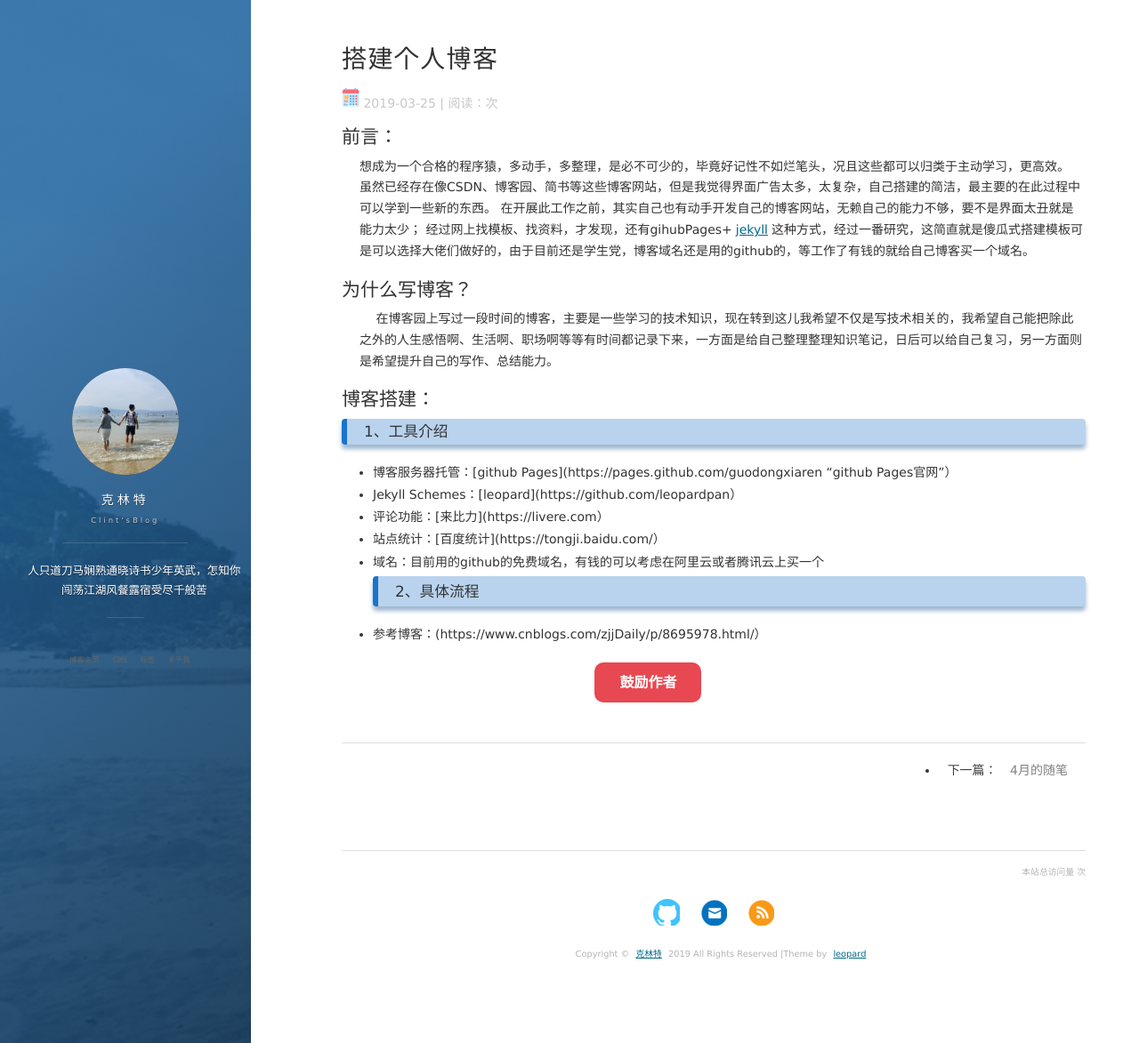
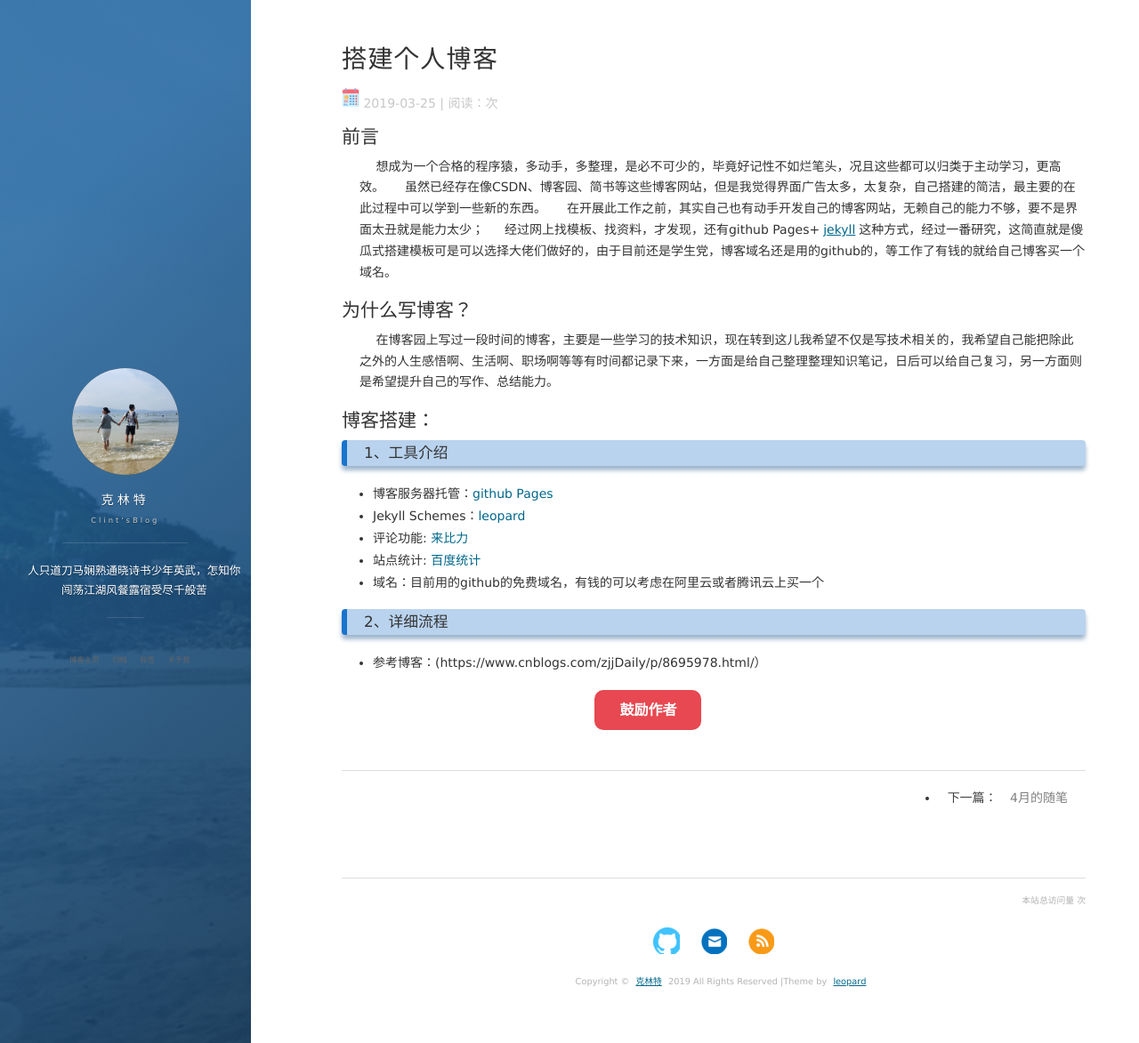
Before and after one commit to Clint-cc/Clint-cc.github.io, a Jekyll site: the page built from _posts/2019-03-25-jekyll and githubPages create blog.md, in a window 1280 px wide and 1173 px high. Shown: the whole window at 89% size. Built offline with Jekyll 4.4.1, drawn with Linux system fonts in a browser that asks for light colours; nearby versions of some CDN libraries; comment, search, counter and statistics services are not loaded.

Commit message:
第一篇文章

```diff
--- a/_posts/2019-03-25-jekyll and githubPages create blog.md
+++ b/_posts/2019-03-25-jekyll and githubPages create blog.md
@@ -5,19 +5,21 @@ date: 2019-03-25
 description: "基于github Pages+Jekyll搭建自己的博客"
 tag: 博客由来
 ---
-## 前言：
-  想成为一个合格的程序猿，多动手，多整理，是必不可少的，毕竟好记性不如烂笔头，况且这些都可以归类于主动学习，更高效。
-  虽然已经存在像CSDN、博客园、简书等这些博客网站，但是我觉得界面广告太多，太复杂，自己搭建的简洁，最主要的在此过程中可以学到一些新的东西。
-  在开展此工作之前，其实自己也有动手开发自己的博客网站，无赖自己的能力不够，要不是界面太丑就是能力太少；
-  经过网上找模板、找资料，才发现，还有gihubPages+[jekyll](https://jekyllrb.com/guodongxiaren "官网")这种方式，经过一番研究，这简直就是傻瓜式搭建模板可是可以选择大佬们做好的，由于目前还是学生党，博客域名还是用的github的，等工作了有钱的就给自己博客买一个域名。
+
+## 前言
+　  想成为一个合格的程序猿，多动手，多整理，是必不可少的，毕竟好记性不如烂笔头，况且这些都可以归类于主动学习，更高效。
+　  虽然已经存在像CSDN、博客园、简书等这些博客网站，但是我觉得界面广告太多，太复杂，自己搭建的简洁，最主要的在此过程中可以学到一些新的东西。
+　  在开展此工作之前，其实自己也有动手开发自己的博客网站，无赖自己的能力不够，要不是界面太丑就是能力太少；
+　  经过网上找模板、找资料，才发现，还有github Pages+[jekyll](https://jekyllrb.com/guodongxiaren "jekyll官网")这种方式，经过一番研究，这简直就是傻瓜式搭建模板可是可以选择大佬们做好的，由于目前还是学生党，博客域名还是用的github的，等工作了有钱的就给自己博客买一个域名。
 ## 为什么写博客？
 　  在博客园上写过一段时间的博客，主要是一些学习的技术知识，现在转到这儿我希望不仅是写技术相关的，我希望自己能把除此之外的人生感悟啊、生活啊、职场啊等等有时间都记录下来，一方面是给自己整理整理知识笔记，日后可以给自己复习，另一方面则是希望提升自己的写作、总结能力。
 ## 博客搭建：
 ### 1、工具介绍
-- 博客服务器托管：[github Pages](https://pages.github.com/guodongxiaren "github Pages官网"）
-- Jekyll Schemes：[leopard](https://github.com/leopardpan）
-- 评论功能：[来比力](https://livere.com）
-- 站点统计：[百度统计](https://tongji.baidu.com/）
+- 博客服务器托管：[github Pages](https://pages.github.com/guodongxiaren "github Pages官网")
+- Jekyll Schemes：[leopard](https://github.com/leopardpan)
+- 评论功能: [来比力](https://livere.com/guodongxiaren "github Pages官网")
+- 站点统计: [百度统计](https://tongji.baidu.com/guodongxiaren "百度统计官网")
 - 域名：目前用的github的免费域名，有钱的可以考虑在阿里云或者腾讯云上买一个
-### 2、具体流程
+
+### 2、详细流程
 - 参考博客：(https://www.cnblogs.com/zjjDaily/p/8695978.html/）
```
